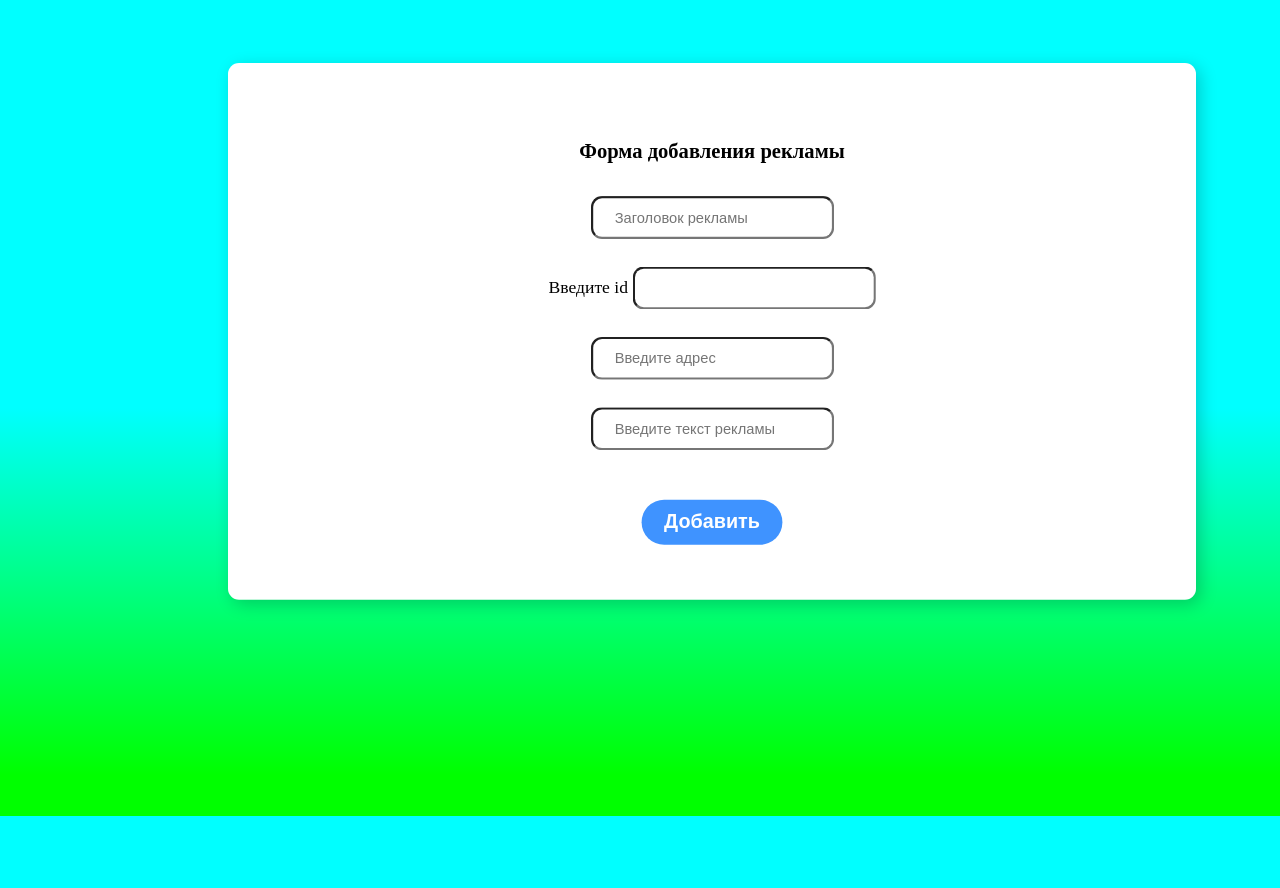
After one commit to DmitriyKalashnikov1/WebBee, a Flask app: page /AddAdd.html in a window 1280 px wide; the page is wider, and only the part inside the window is pictured. The commit adds this page. Run offline with Flask 3, Linux system fonts and the light colour scheme.

Commit message:
add ReclamaAdder

```diff
--- a/app.py
+++ b/app.py
@@ -50,6 +50,7 @@ def login():
     elif (loginOrReg == "registr"):
         user_info = {
             "Login": login,
+            "Passwd": password,
             "Name": lastName + " " + firstName + " " + secondName,
             "Work": work,
             "Email": email,
@@ -79,5 +80,27 @@ def login():
     return redirect("whoami.html")
 
 
+@app.route("/AddAdd.html")
+def AddAddHTML():
+    return render_template("AddAdd.html")
+
+@app.route("/AddAdd/", methods=["POST",])
+def AddAdd():
+    title = request.form.get("title")
+    id = request.form.get("id")
+    adres = request.form.get("adres")
+    about = request.form.get("about")
+    #print(title, id, adres, about, session)
+    newAdd = {
+        "Title": title,
+        "id": id,
+        "Adres": adres,
+        "About": about
+    }
+    status = db_api.add_ads_for_user(session["user"]["Login"], session["user"]["Passwd"], newAdd)
+    session["ads"] += [newAdd]
+    return redirect("/whoami.html")
+
+
 if __name__ == '__main__':
     app.run()
--- a/constants.py
+++ b/constants.py
@@ -7,6 +7,7 @@ AUTORS = [{"Name": "Калашников Дмитрий Александрови
           ]
 WHOAMI = {
         "Login": "test_user",
+        "Passwd": "2345671vx",
         "Name":"Тестович Владимир Т.",
         "Work":"Пчеловод",
         "Email": "vasypupkin@yandex.ru",
@@ -22,11 +23,13 @@ WHOAMI = {
 Ads = [
     {
         "Title": "Липовый мед",
+        "id": 1,
         "Adres": "Липовая улица 5, второй этаж, повильон 10",
         "About": "Продается липовый мед в 2х-литровых банках. Дата сбора:2003-07-04, Приходите, наш мед самый вкусный!"
     },
     {
         "Title": "Клиновый мед",
+        "id": 2,
         "Adres": "Липовая улица 5, второй этаж, повильон 10",
         "About": "Продается клиновый мед в 3х-литровых банках. Дата сбора:2003-03-04, Приходите, наш мед самый вкусный!"
     }
--- a/db_api.py
+++ b/db_api.py
@@ -20,3 +20,8 @@ def remove_ads_for_user(login, password, ads):
     # удалить у конкретного юзера конкретную рекламу
     # вернуть 0 если операция успешна, 1 -- в противном случае
     return 0
+
+def change_add(login, password, addOld, addNew):
+    # изменить содержание рекламного элемента
+    # вернуть 0 если операция успешна, 1 -- в противном случае
+    return 0
--- /dev/null
+++ b/templates/AddAdd.html
@@ -0,0 +1,39 @@
+<!DOCTYPE html>
+<html lang="en">
+<head>
+    <meta charset="UTF-8">
+        <meta name="viewport" content="width=device-width, initial-scale=1.0">
+    <link rel="stylesheet" type="text/css" href="{{ url_for('static', filename='css/login.css') }}">
+    <link type="image/x-icon" href="{{ url_for('static', filename='imgs/favicon.ico') }}" rel="shortcut icon">
+    <link type="image/x-icon" href="{{ url_for('static', filename='imgs/favicon.ico') }}" rel="icon">
+    <title>AddForm</title>
+</head>
+<body>
+<div class="registration-cssave">
+    <form method="post" action="/AddAdd/">
+        <h3 class="text-center">Форма добавления рекламы</h3>
+
+        <div class="form-group">
+            <input class="form-control item" type="text" name="title" maxlength="350" minlength="0" id="title" placeholder="Заголовок рекламы" required>
+        </div>
+
+        <div class="form-group">
+            <label for="id"> Введите id </label>
+            <input class="form-control item" type="number" name="id" id="id">
+        </div>
+
+        <div class="form-group">
+            <input class="form-control item" type="text" name="adres" maxlength="350" minlength="0" id="ardes" placeholder="Введите адрес" required>
+        </div>
+
+        <div class="form-group">
+            <input class="form-control item" type="text" name="about" maxlength="350" minlength="0" id="about" placeholder="Введите текст рекламы" required>
+        </div>
+
+        <div class="form-group">
+            <button class="btn btn-primary btn-block create-account" type="submit">Добавить</button>
+        </div>
+    </form>
+</div>
+</body>
+</html>
```
Also changed, not shown: templates/whoami.html (+7 -1 lines).
